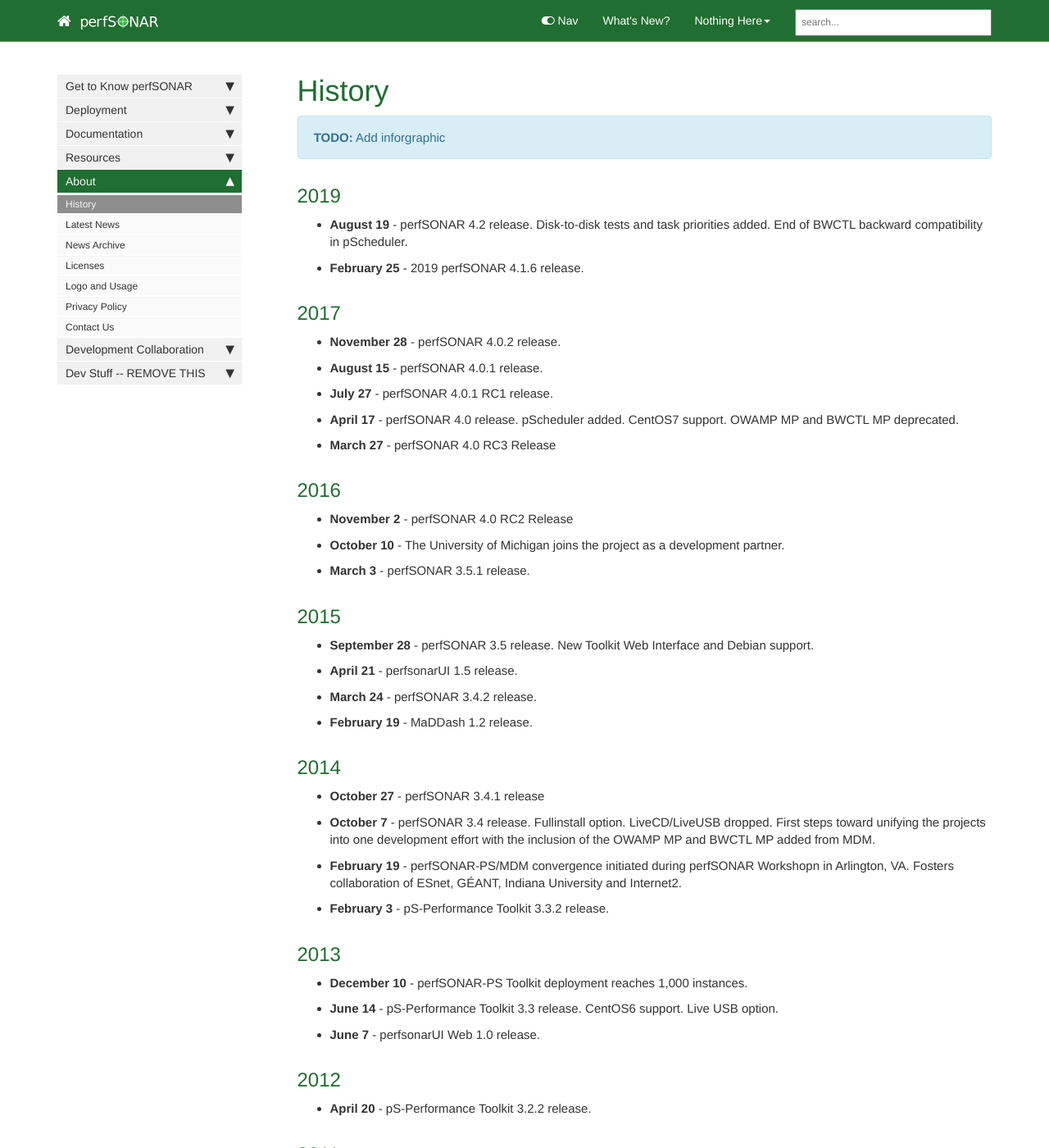
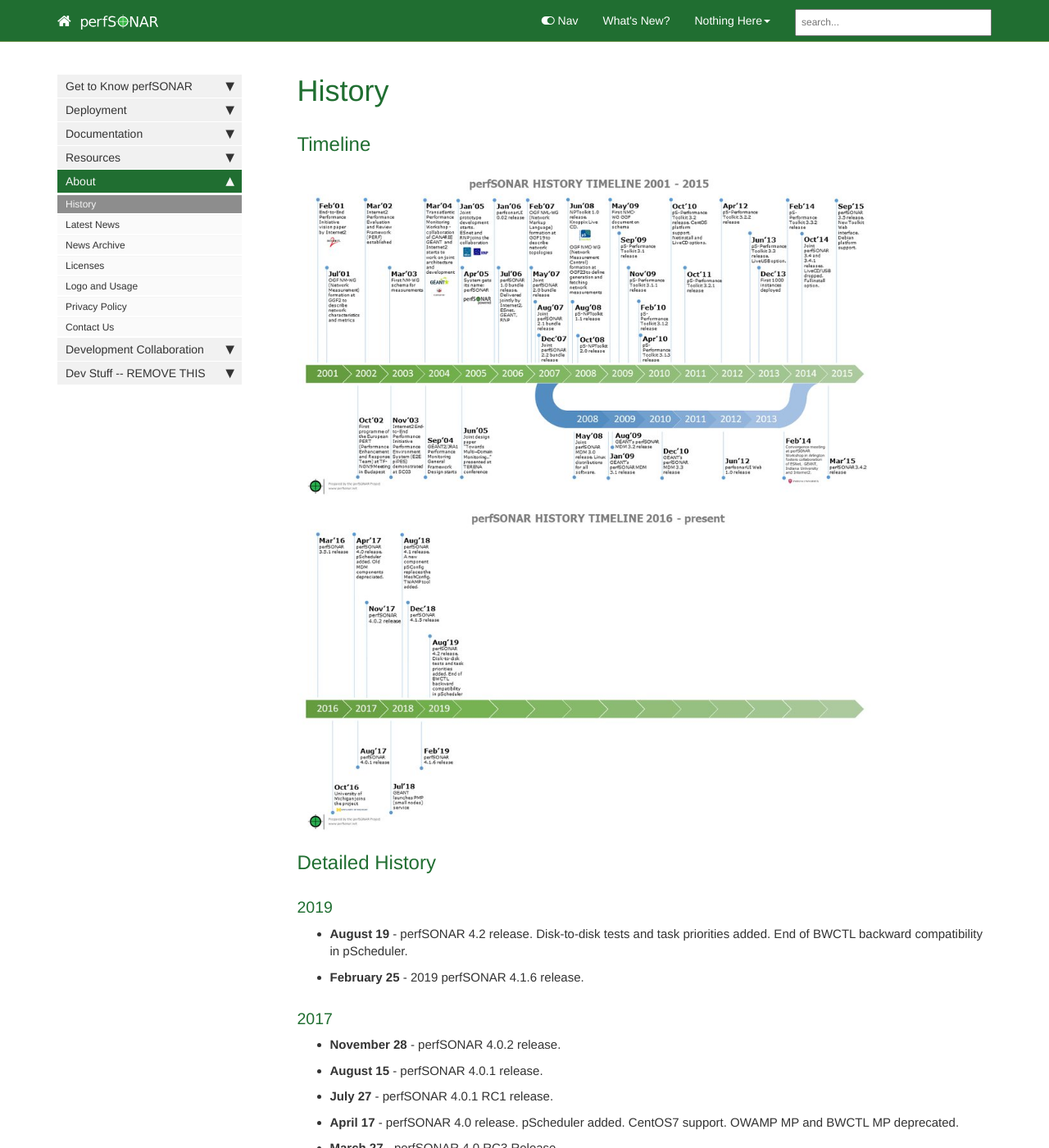
Before and after one commit to perfsonar/website, a Jekyll site: the page built from pages/about/history.md, in a window 1280 px wide and 1400 px high. Shown: the whole window at 82% size. Built offline with Jekyll 4.4.1, drawn with Linux system fonts in a browser that asks for light colours; comment, search, counter and statistics services are not loaded.

Commit message:
Added history timeline

```diff
--- a/pages/about/history.md
+++ b/pages/about/history.md
@@ -214,8 +214,14 @@ local:
     text: End-to-End Performance Initiative vision paper published
 ---
 
-{% include todo.html content="Add inforgraphic" %}
+## Timeline
 
+{% include image.html file="about/history-2001-2015.jpg" %}
+
+{% include image.html file="about/history-2016-2019.jpg" %}
+
+
+## Detailed History
 
 {% assign last_year = "" %}
 {% capture now %}{{ "now" | date: '%s' }}{% endcapture %}
@@ -230,7 +236,7 @@ local:
   {% if now > epoch %}
 
     {% if year != last_year %}
-## {{ year }}
+### {{ year }}
       {% assign last_year = year %}
     {% endif %}
 
```
Also changed, not shown: images/about/history-2001-2015.jpg (added), images/about/history-2016-2019.jpg (added).
